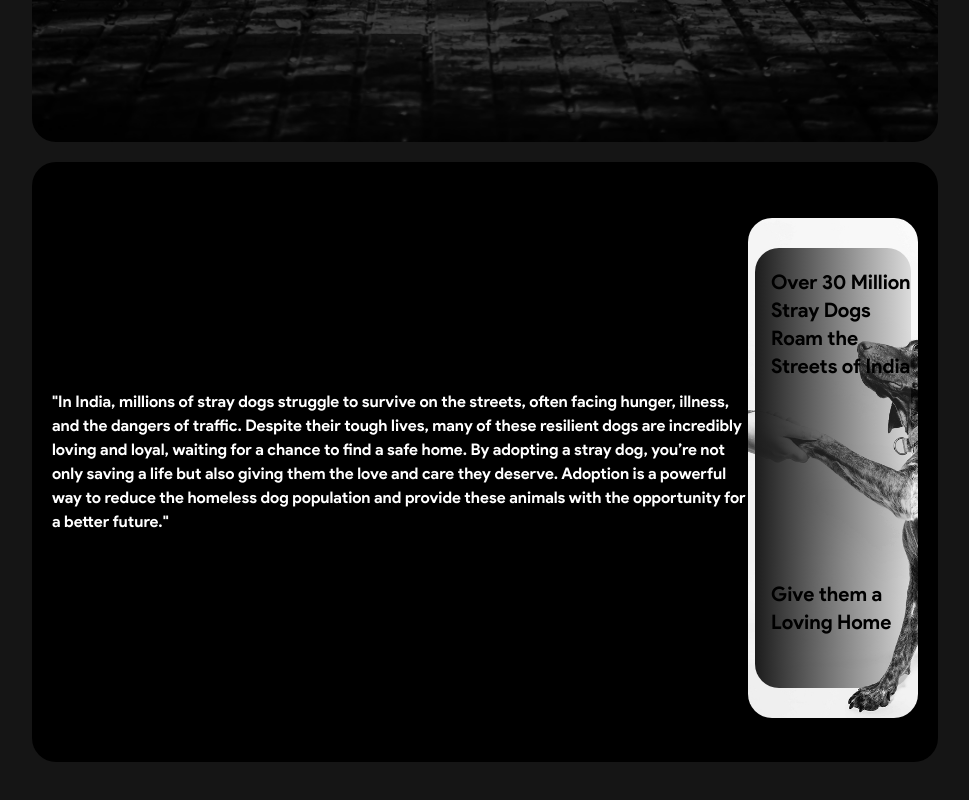
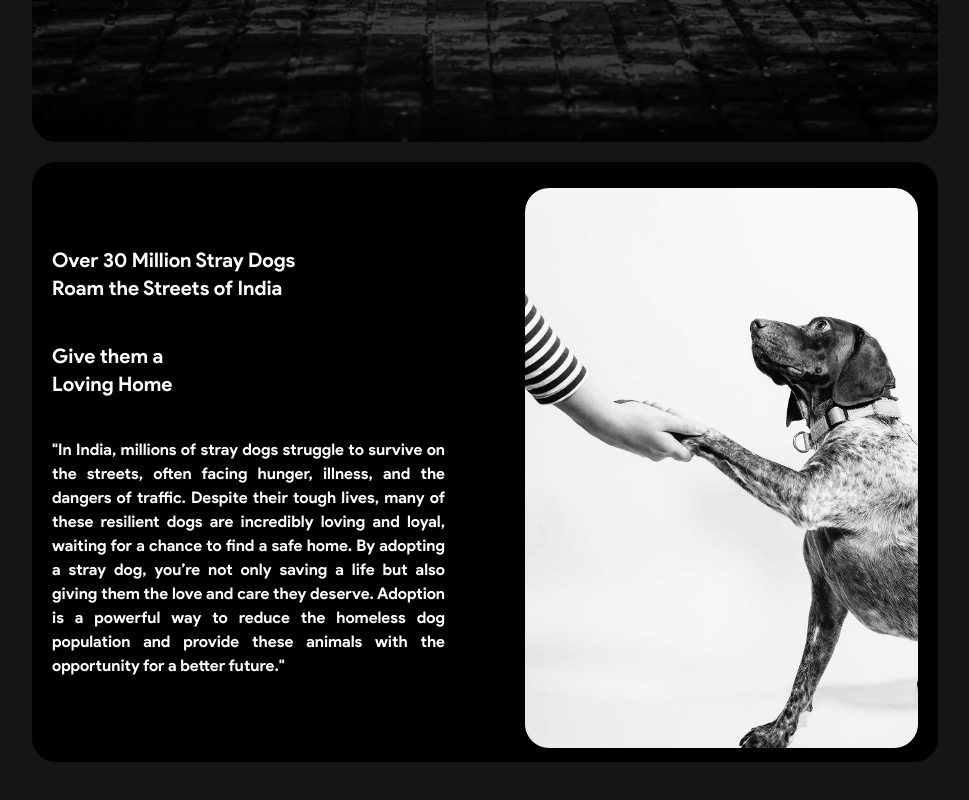
Before and after one commit to coffeeandtravel/wagging-tails, a React (Vite) app: page / in a window 1280 px wide. Shown: the part 542-1342 px from the top of the page, without its empty margins (155-1124 px from the left). Built offline with nearby package versions, Linux system fonts and the light colour scheme.

Commit message:
responsive

```diff
--- a/src/Pages/Homepage/FactBanner.jsx
+++ b/src/Pages/Homepage/FactBanner.jsx
@@ -4,15 +4,32 @@ const FactBanner = () => {
   return (
     <div className=" mt-5">
       <div className=" flex items-center justify-center">
-        <div className="h-[860px] w-[94%] lg:h-[600px] lg:w-[906px] bg-black rounded-3xl flex items-center mb-12 p-5 flex-col lg:flex-row-reverse justify-between">
-          <div className="fact h-[500px] w-full mt-3 rounded-3xl flex items-center justify-center">
-            <div className="h-[440px] w-11/12 linear rounded-3xl flex gap-45 flex-col">
-            <p className="text-xl pl-4 pt-5 ">Over 30 Million Stray Dogs <br /> Roam the Streets of India</p>
-            <p className="text-xl pl-4 pt-5 ">Give them a <br /> Loving Home</p>
+        <div className="h-[860px] w-[94%] lg:h-[600px] lg:w-[906px] bg-black rounded-3xl flex lg:gap-20 items-center mb-12 p-5 flex-col lg:flex-row-reverse justify-between">
+          <div className="fact h-[500px] w-full lg:h-full lg:w-1/2 mt-3 rounded-3xl flex items-center justify-center">
+            <div className="h-[440px] w-11/12 linear md:hidden rounded-3xl flex gap-45 flex-col">
+              <p className="text-xl pl-4 pt-5">
+                Over 30 Million Stray Dogs <br /> Roam the Streets of India
+              </p>
+              <p className="text-xl pl-4 pt-5">
+                Give them a <br /> Loving Home
+              </p>
             </div>
           </div>
-          <div>
-            <p className="text-white ">{`"In India, millions of stray dogs struggle to survive on the streets, often facing hunger, illness, and the dangers of traffic. Despite their tough lives, many of these resilient dogs are incredibly loving and loyal, waiting for a chance to find a safe home. By adopting a stray dog, you’re not only saving a life but also giving them the love and care they deserve. Adoption is a powerful way to reduce the homeless dog population and provide these animals with the opportunity for a better future."`}</p>
+          <div className="block md:hidden">
+            <p className="text-white text-justify">{`"In India, millions of stray dogs struggle to survive on the streets, often facing hunger, illness, and the dangers of traffic. Despite their tough lives, many of these resilient dogs are incredibly loving and loyal, waiting for a chance to find a safe home. By adopting a stray dog, you’re not only saving a life but also giving them the love and care they deserve. Adoption is a powerful way to reduce the homeless dog population and provide these animals with the opportunity for a better future."`}</p>
+          </div>
+          <div className="hidden md:flex flex-col w-1/2 justify-between ">
+              <div className="flex flex-col gap-10">
+                <p className="text-xl text-white g">
+                  Over 30 Million Stray Dogs <br /> Roam the Streets of India
+                </p>
+                <p className="text-xl text-white ">
+                  Give them a <br /> Loving Home
+                </p>
+              </div>
+              <div className="mt-10">
+                <p className="text-white text-justify">{`"In India, millions of stray dogs struggle to survive on the streets, often facing hunger, illness, and the dangers of traffic. Despite their tough lives, many of these resilient dogs are incredibly loving and loyal, waiting for a chance to find a safe home. By adopting a stray dog, you’re not only saving a life but also giving them the love and care they deserve. Adoption is a powerful way to reduce the homeless dog population and provide these animals with the opportunity for a better future."`}</p>
+              </div>
           </div>
         </div>
       </div>
```
